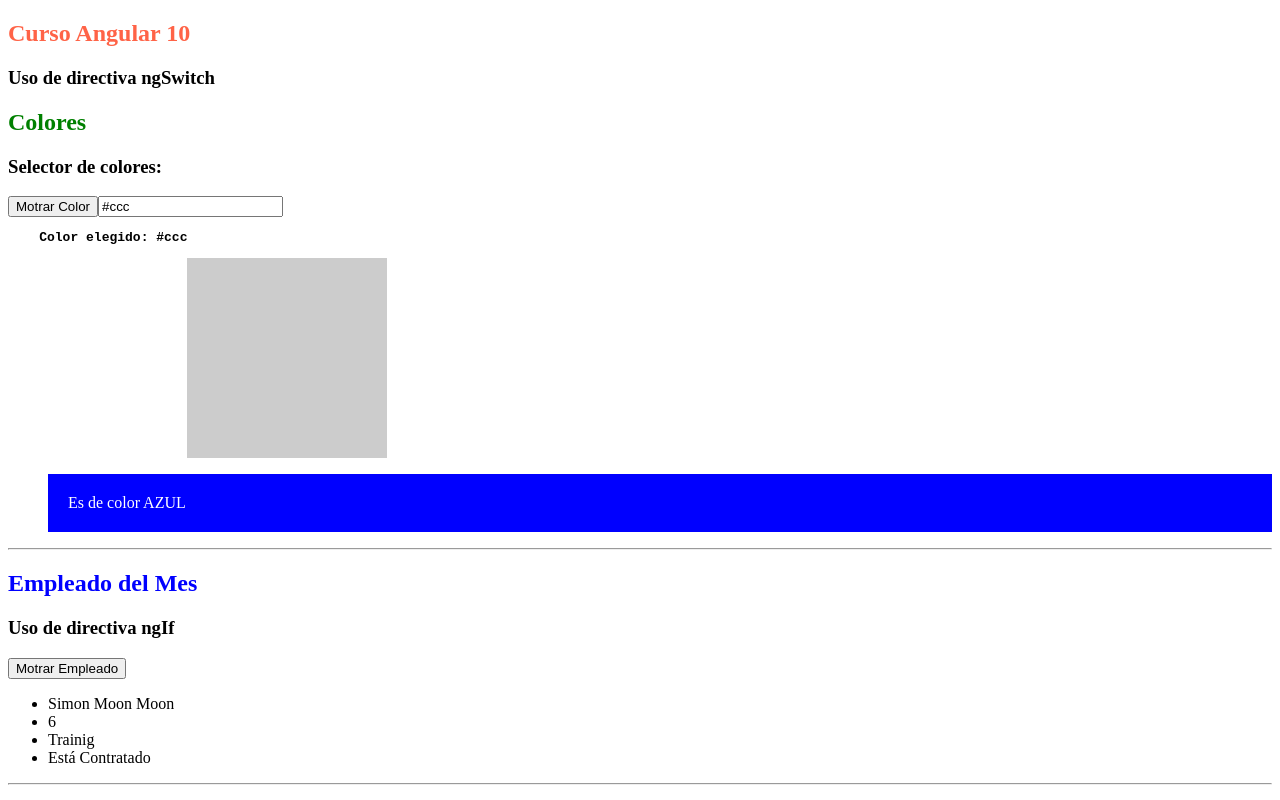
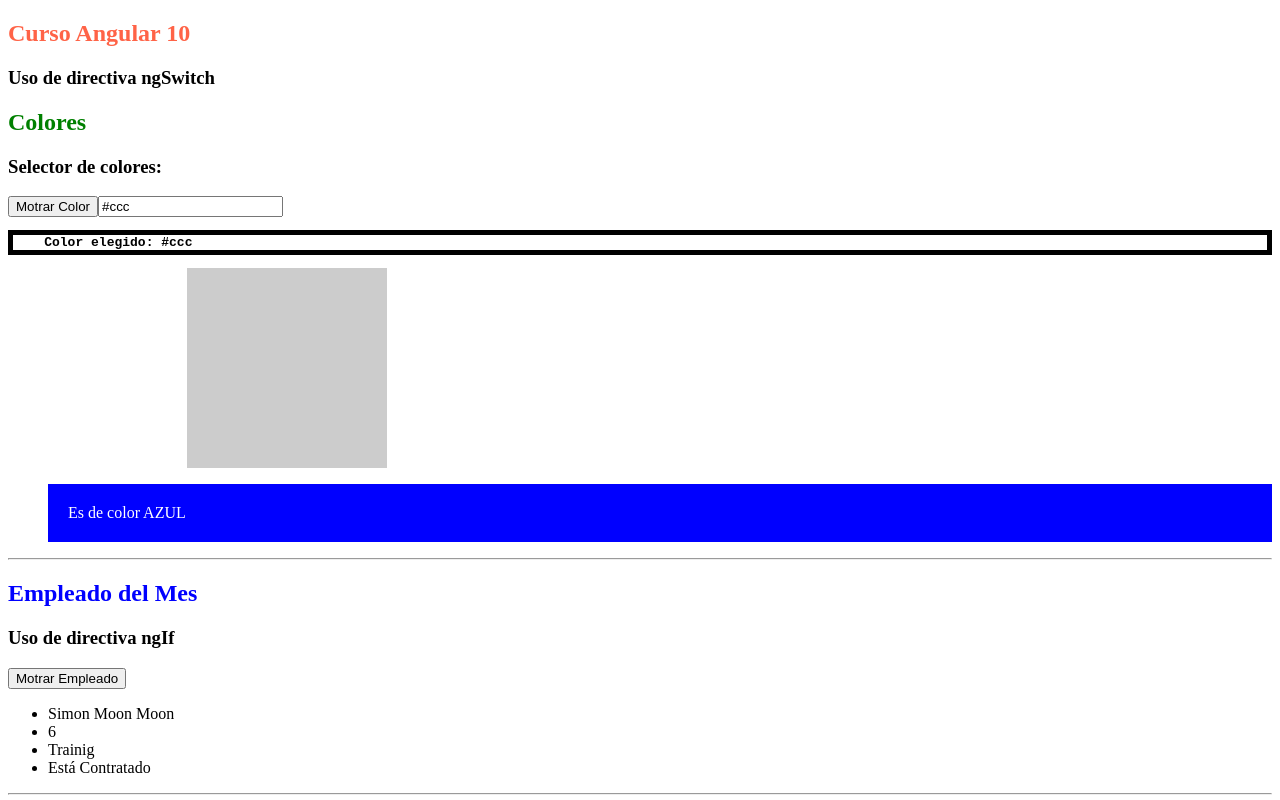
Before and after one commit to isfenixrojo/Curso.Angular10, an Angular app: page / in a window 1280 px wide. Shown: the top 800 px of the page. Built offline with nearby package versions, Linux system fonts and the light colour scheme.

Commit message:
Uso de ngStyle para modificar el borde de un div

```diff
--- a/src/app/empleado/empleado.component.html
+++ b/src/app/empleado/empleado.component.html
@@ -3,7 +3,7 @@
 <h3>Selector de colores:</h3>
 <button (click)="alertColor()">Motrar Color</button>
 <input type="text" [(ngModel)]="colorSeleccionado">
-<pre>
+<pre [style.border]="colorSeleccionado == 'red' ? '5px solid purple': '5px solid black'">
     <strong>Color elegido: {{colorSeleccionado}}</strong>
 </pre>
 <div [ngStyle]="{'background':colorSeleccionado, 'width': '200px', 'height':'200px', 'float':'right', 'margin-right': '70%'}">
```
